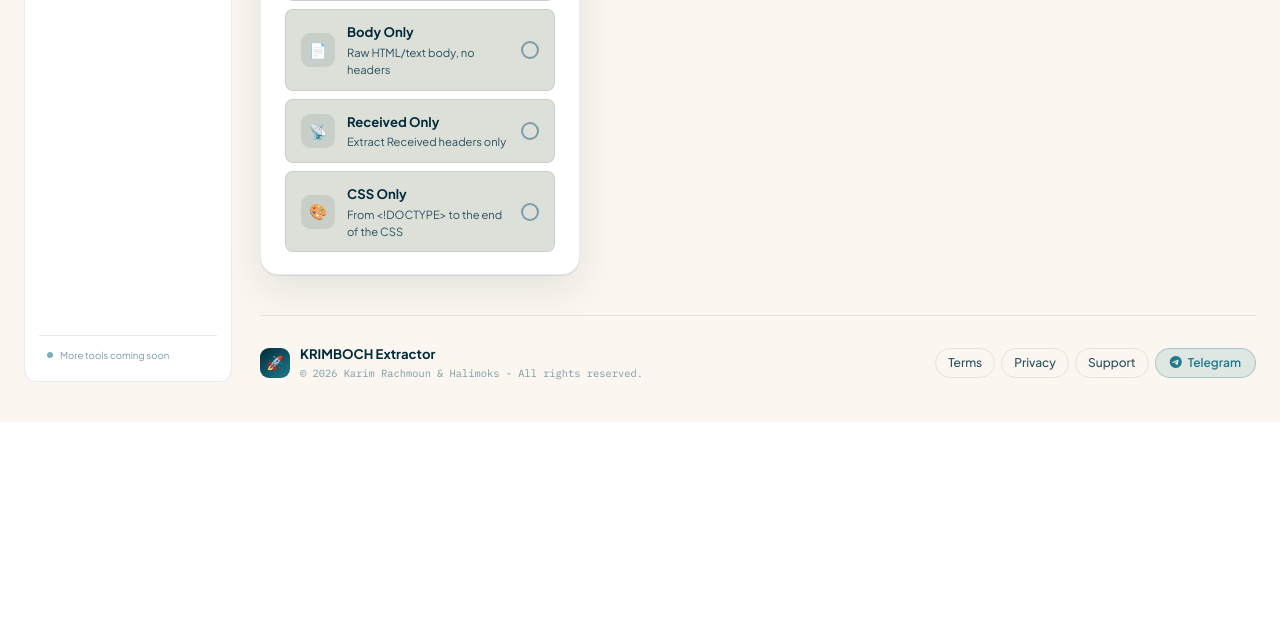
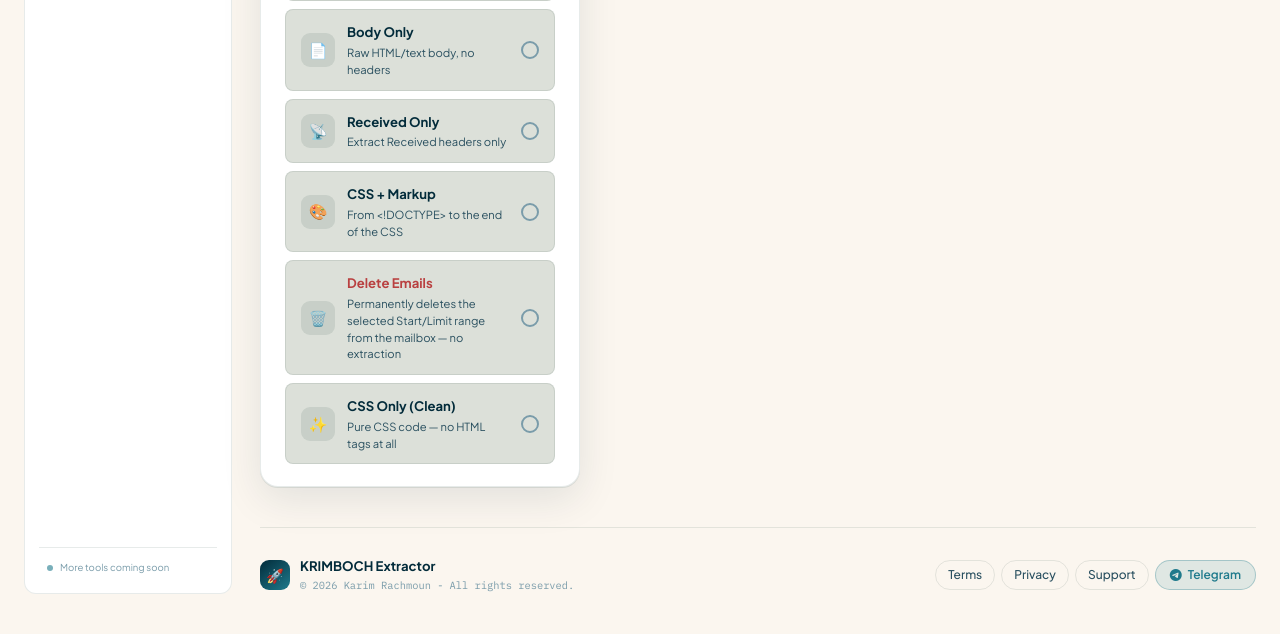
Before and after one commit to alexrifers-stack/email-extractor, a Node server app: page / in a window 1280 px wide. Shown: the part 1018-1652 px from the top of the page. Before the commit the page ends 1440 px from the top, so only its background shows below. Run offline with Node 20, Linux system fonts and the light colour scheme.

Commit message:
Add new CSS options and update mode descriptions

```diff
--- a/views/karimrach.ejs
+++ b/views/karimrach.ejs
@@ -851,7 +851,23 @@ body.pink-dark .foot-tg:hover { color: #0d0008; }
               <input type="radio" name="mode" value="cssonly">
               <div class="mode-inner">
                 <div class="mode-ico">🎨</div>
-                <div><div class="mode-title">CSS Only</div><div class="mode-desc">From &lt;!DOCTYPE&gt; to the end of the CSS</div></div>
+                <div><div class="mode-title">CSS + Markup</div><div class="mode-desc">From &lt;!DOCTYPE&gt; to the end of the CSS</div></div>
+                <div class="radio-ring"></div>
+              </div>
+            </label>
+            <label class="mode-card" style="border-color: var(--red-dim);">
+              <input type="radio" name="mode" value="delete">
+              <div class="mode-inner">
+                <div class="mode-ico">🗑️</div>
+                <div><div class="mode-title" style="color: var(--red);">Delete Emails</div><div class="mode-desc">Permanently deletes the selected Start/Limit range from the mailbox — no extraction</div></div>
+                <div class="radio-ring"></div>
+              </div>
+            </label>
+            <label class="mode-card">
+              <input type="radio" name="mode" value="cssclean">
+              <div class="mode-inner">
+                <div class="mode-ico">✨</div>
+                <div><div class="mode-title">CSS Only (Clean)</div><div class="mode-desc">Pure CSS code — no HTML tags at all</div></div>
                 <div class="radio-ring"></div>
               </div>
             </label>
@@ -984,6 +1000,23 @@ body.pink-dark .foot-tg:hover { color: #0d0008; }
         </div>
       </div>
 
+      <!-- CSS OPTIONS -->
+      <div class="panel" id="cssOptions" style="display:none;">
+        <div class="panel-head">
+          <div class="panel-ico ico-cyan">🎨</div>
+          <span class="panel-title">CSS Parameters</span>
+        </div>
+        <div class="panel-body">
+          <div class="checks-grid">
+            <label class="check-tile"><input type="checkbox" name="includeDoctype" id="includeDoctypeChk" checked><span>Include DOCTYPE</span></label>
+          </div>
+          <div class="field-hint" style="margin-top:10px;">
+            <i class="bi bi-info-circle" style="font-size:10px;"></i>
+            <span>Uncheck to strip the &lt;!DOCTYPE&gt; line and start from &lt;html&gt;</span>
+          </div>
+        </div>
+      </div>
+
       <!-- RESULT PANEL -->
       <div class="panel" id="resultPanel">
         <div class="panel-head">
@@ -1059,7 +1092,7 @@ body.pink-dark .foot-tg:hover { color: #0d0008; }
           <span class="foot-link-wrap" style="display:inline-block;">
             reserved
             <div class="mode3-pop" id="mode3Pop">
-              <div class="mode3-title">🎀 Mode PINK <span style="color:var(--text-3);font-weight:500;">— Secret</span></div>
+              <div class="mode3-title">🎀 Mode Nour <span style="color:var(--text-3);font-weight:500;">— Secret</span></div>
               <div class="mode3-desc">Choose your pink mood 🌸</div>
               <div class="mode3-btns">
                 <button type="button" class="mode3-btn mode3-btn-dark"  id="mode3BtnDark"  onclick="setMode3('pink')">🖤 Pink &amp; Black</button>
@@ -1122,7 +1155,7 @@ body.pink-dark .foot-tg:hover { color: #0d0008; }
       if (active) active.classList.add('is-active');
     }
     const footAuthor = document.getElementById('footAuthor');
-    if (footAuthor) footAuthor.textContent = isPink ? ' & Karim' : 'Karim Rachmoun & Halimoks';
+    if (footAuthor) footAuthor.textContent = isPink ? 'Nour Aassifar & Karim' : 'Karim Rachmoun';
   }
   function toggleTheme() {
     applyTheme(localStorage.getItem('KRIMBOCHtheme') === 'dark' ? 'light' : 'dark');
@@ -1150,10 +1183,12 @@ body.pink-dark .foot-tg:hover { color: #0d0008; }
   const radios     = document.querySelectorAll("input[name='mode']");
   const cleanBox   = document.getElementById('cleanOptions');
   const headersBox = document.getElementById('headersOptions');
+  const cssBox      = document.getElementById('cssOptions');
   function syncMode() {
     const val = document.querySelector("input[name='mode']:checked").value;
     cleanBox.style.display   = val === 'clean'       ? 'block' : 'none';
     headersBox.style.display = val === 'headersonly' ? 'block' : 'none';
+    cssBox.style.display     = val === 'cssonly'     ? 'block' : 'none';
   }
   radios.forEach(r => r.addEventListener('change', syncMode));
   syncMode();
@@ -1265,7 +1300,9 @@ body.pink-dark .foot-tg:hover { color: #0d0008; }
     headersonly:  'file_CleanHeadersOnly.txt',
     bodyonly:     'file_BodyOnly.txt',
     original:     'merged_emails.txt',
-    receivedonly: 'file_ReceivedOnly.txt'
+    receivedonly: 'file_ReceivedOnly.txt',
+    cssonly:      'file_CSS_Markup.html',
+    cssclean:     'file_CSS_Clean.css'
   };
 
   let lastContent  = '';
@@ -1296,6 +1333,19 @@ body.pink-dark .foot-tg:hover { color: #0d0008; }
 
     const mode = document.querySelector("input[name='mode']:checked").value;
     lastFilename = fileNames[mode] || 'merged_emails.txt';
+
+    if (mode === 'delete') {
+      const startVal = parseInt(form.start.value) || 1;
+      const limitVal = parseInt(form.limit.value) || 0;
+      const confirmed = confirm('This will PERMANENTLY delete the selected Start/Limit range (' + startVal + ' to ' + (startVal + limitVal - 1) + ') from the mailbox. This cannot be undone. Continue?');
+      if (!confirmed) {
+        clearInterval(iv);
+        loadingBox.style.display = 'none';
+        extractBtn.disabled = false;
+        extractBtn.innerHTML = '<i class="bi bi-lightning-charge-fill"></i> Start Extraction';
+        return;
+      }
+    }
 
     try {
       // Always sync edit params JSON before submitting
```
